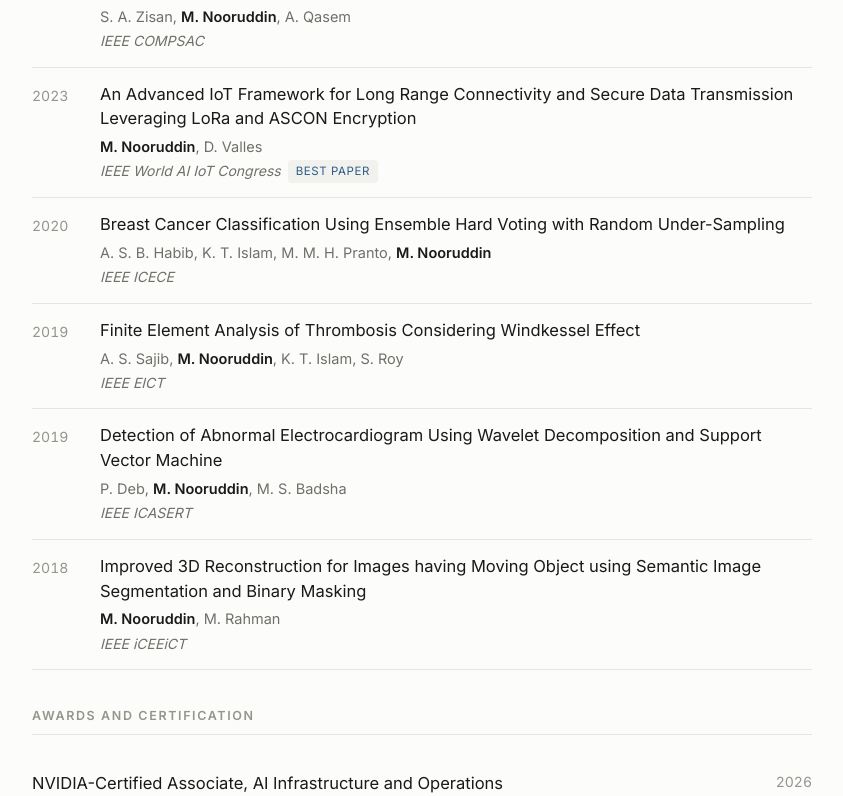
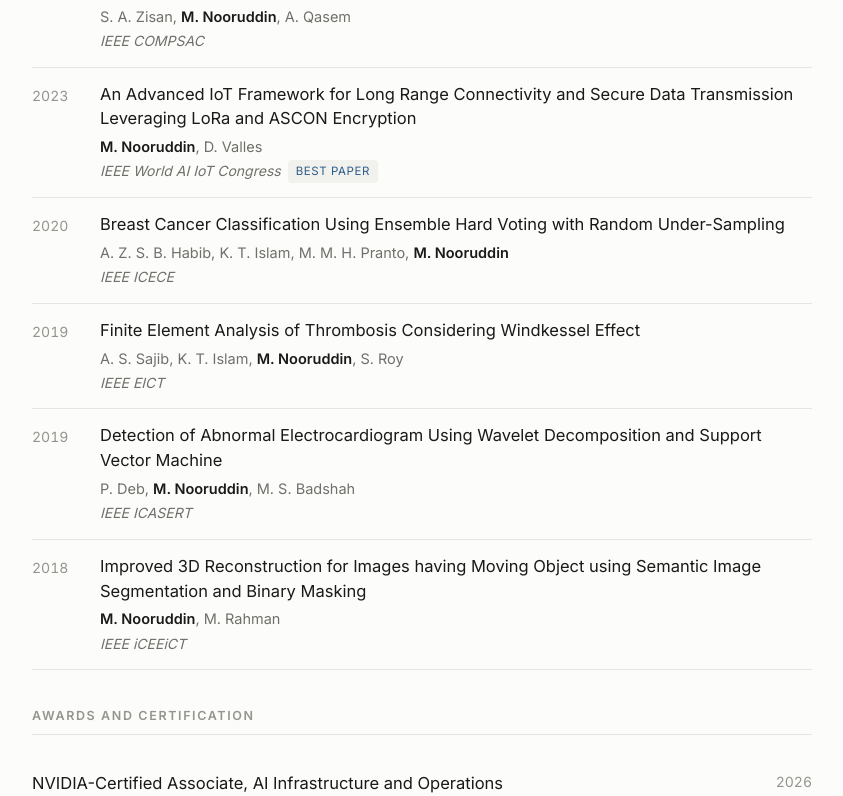
Before and after one commit to emonnmoz011/emonnmoz011.github.io, a plain HTML site: page index.html in a window 1280 px wide. Shown: the part 1673-2469 px from the top of the page, without its empty margins (330-1173 px from the left). Drawn offline with Linux system fonts and the light colour scheme.

Commit message:
Add Google Scholar link and correct author lists

```diff
--- a/index.html
+++ b/index.html
@@ -139,6 +139,7 @@ footer{margin-top:52px;padding:22px 0 54px;border-top:1px solid var(--line);
         <b>Texas State University</b>, San Marcos, Texas</p>
       <div class="links">
         <a href="mailto:m.nooruddin58@txstate.edu">Email</a>
+        <a href="https://scholar.google.com/citations?user=ltgxADcAAAAJ&amp;hl=en">Google Scholar</a>
         <a href="https://github.com/emonnmoz011">GitHub</a>
         <a href="https://www.linkedin.com/in/mohammad-nooruddin-037b54169/">LinkedIn</a>
         <a href="cv.pdf">CV</a>
@@ -223,20 +224,20 @@ footer{margin-top:52px;padding:22px 0 54px;border-top:1px solid var(--line);
   <div class="pub"><div class="yr">2020</div><div>
     <p class="pt">Breast Cancer Classification Using Ensemble Hard Voting with Random
       Under-Sampling</p>
-    <div class="au">A. S. B. Habib, K. T. Islam, M. M. H. Pranto, <b>M. Nooruddin</b></div>
+    <div class="au">A. Z. S. B. Habib, K. T. Islam, M. M. H. Pranto, <b>M. Nooruddin</b></div>
     <div class="ven">IEEE ICECE</div>
   </div></div>
 
   <div class="pub"><div class="yr">2019</div><div>
     <p class="pt">Finite Element Analysis of Thrombosis Considering Windkessel Effect</p>
-    <div class="au">A. S. Sajib, <b>M. Nooruddin</b>, K. T. Islam, S. Roy</div>
+    <div class="au">A. S. Sajib, K. T. Islam, <b>M. Nooruddin</b>, S. Roy</div>
     <div class="ven">IEEE EICT</div>
   </div></div>
 
   <div class="pub"><div class="yr">2019</div><div>
     <p class="pt">Detection of Abnormal Electrocardiogram Using Wavelet Decomposition and
       Support Vector Machine</p>
-    <div class="au">P. Deb, <b>M. Nooruddin</b>, M. S. Badsha</div>
+    <div class="au">P. Deb, <b>M. Nooruddin</b>, M. S. Badshah</div>
     <div class="ven">IEEE ICASERT</div>
   </div></div>
 
```
